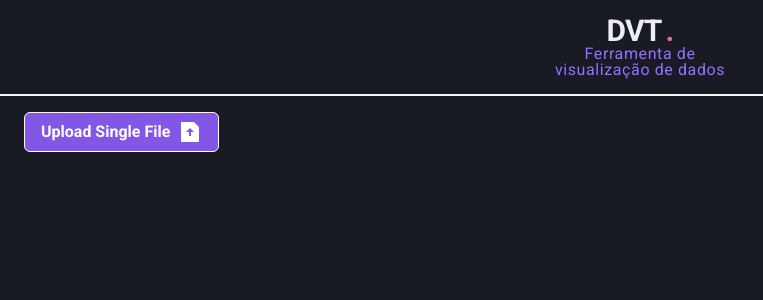
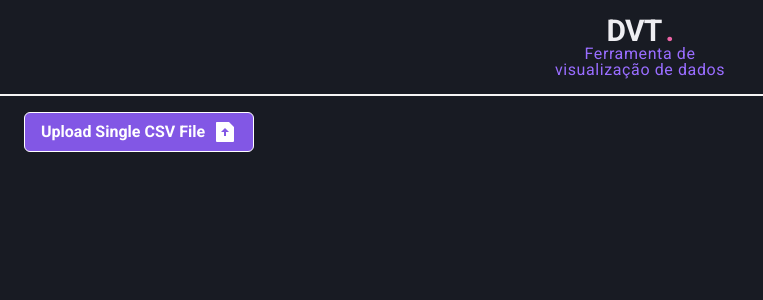
Before and after one commit to alexandrevoliveira/dvt-next, a Next.js app: page / in a window 1280 px wide. Shown: the top 300 px of the page, without its empty margins (0-763 px from the left). Built offline with nearby package versions, Linux system fonts and the light colour scheme.

Commit message:
refactor: upload single file label changed

```diff
--- a/src/pages/index.tsx
+++ b/src/pages/index.tsx
@@ -20,7 +20,7 @@ export default function Home() {
         align="center"
       >
         <FileInput
-          label="Upload Single File"
+          label="Upload Single CSV File"
           uploadFileName="files"
           onChange={onChange}
         />
```
